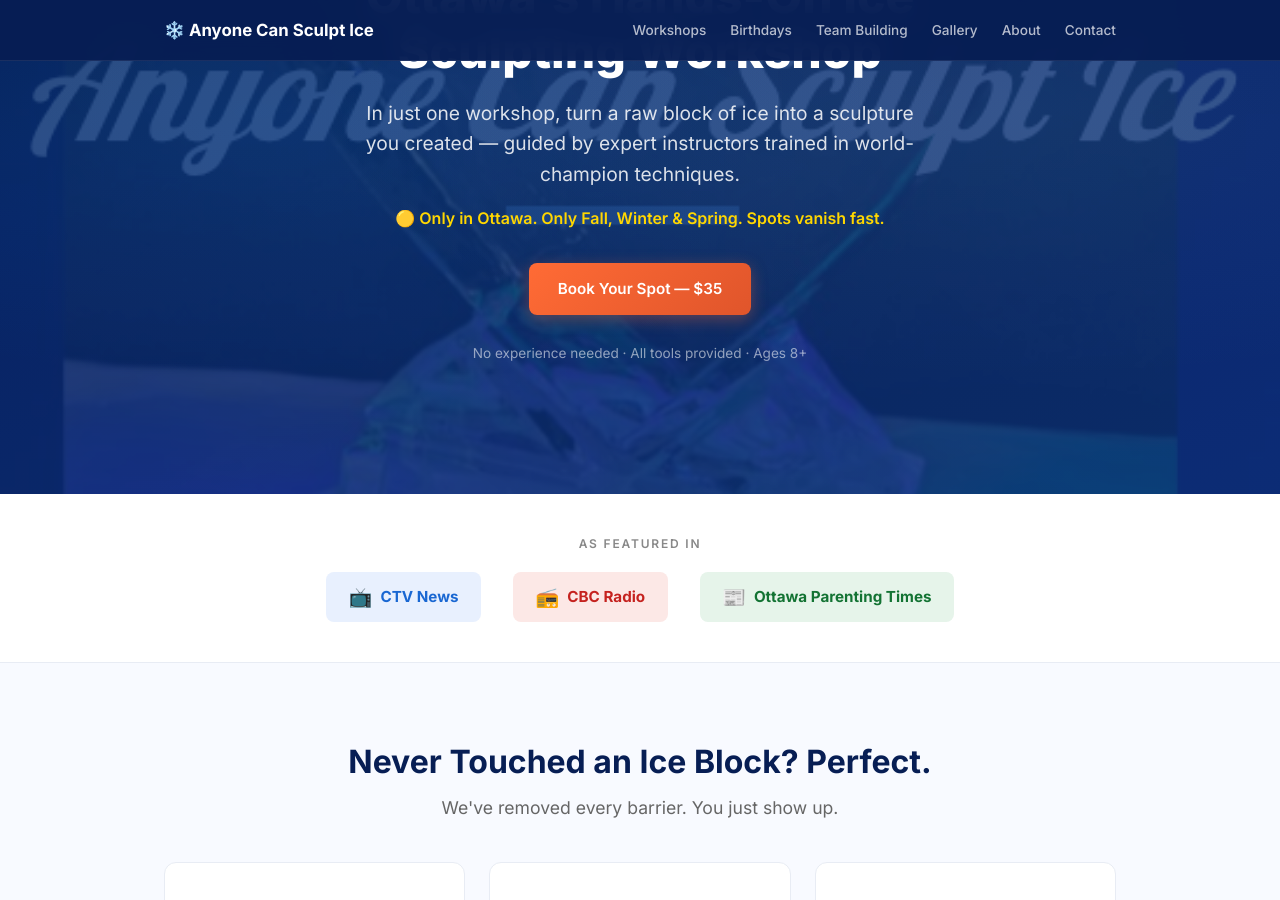
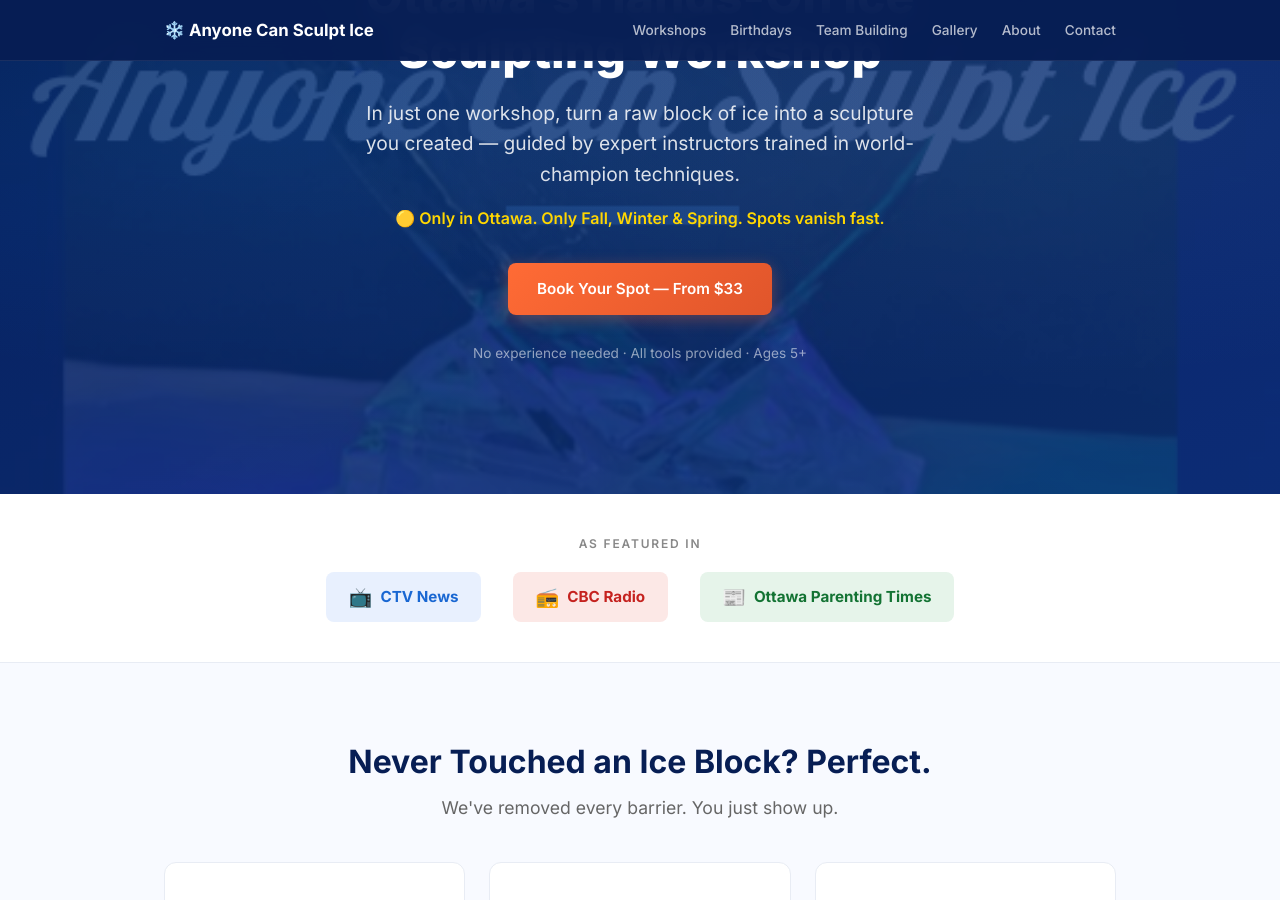
Before and after one commit to sufaice/anyonecansculptice.com, a Jekyll site: the page built from index.html, in a window 1280 px wide and 900 px high, scrolled down 271 px. Built offline with Jekyll 4.4.1, drawn with Linux system fonts in a browser that asks for light colours; some of the changed text lies outside the part shown.

Commit message:
Update public workshop pricing: kids 5-15 CA$33 / general 16+ CA$39; age policy 5+

```diff
--- a/assets/css/styles.css
+++ b/assets/css/styles.css
@@ -386,6 +386,34 @@
   font-size: 1rem;
   color: #888;
   font-weight: 500;
+}
+
+/* Two-tier pricing (Kids / General) */
+.price-tier {
+  display: flex;
+  align-items: baseline;
+  justify-content: center;
+  gap: 0.5rem;
+  margin-bottom: 0.4rem;
+}
+
+.price-tier:last-child {
+  margin-bottom: 0;
+}
+
+.tier-amount {
+  display: inline-flex;
+  align-items: baseline;
+}
+
+.price-tier .currency { font-size: 1.2rem; }
+
+.price-tier .amount { font-size: 2.5rem; }
+
+.tier-label {
+  font-size: 0.95rem;
+  color: #555;
+  font-weight: 600;
 }
 
 .offer-features {
--- a/index.html
+++ b/index.html
@@ -11,8 +11,8 @@
     <h1>Ottawa's Hands-On Ice Sculpting Workshop</h1>
     <p class="hero-lead">In just one workshop, turn a raw block of ice into a sculpture you created — guided by expert instructors trained in world-champion techniques.</p>
     <p class="hero-urgency">🟡 Only in Ottawa. Only Fall, Winter &amp; Spring. Spots vanish fast.</p>
-    <a href="https://www.eventbrite.ca/e/anyone-can-sculpt-ice-ottawas-hands-on-ice-sculpting-workshop-registration-1965689434012?aff=oddtdtcreator" class="btn btn-cta">Book Your Spot — $35</a>
-    <p class="hero-reassure">No experience needed &middot; All tools provided &middot; Ages 8+</p>
+    <a href="https://www.eventbrite.ca/e/anyone-can-sculpt-ice-ottawas-hands-on-ice-sculpting-workshop-registration-1965689434012?aff=oddtdtcreator" class="btn btn-cta">Book Your Spot — From $33</a>
+    <p class="hero-reassure">No experience needed &middot; All tools provided &middot; Ages 5+</p>
   </div>
 </section>
 
@@ -57,7 +57,7 @@
       </div>
       <div class="obj-card">
         <span class="obj-icon">👨‍👩‍👧</span>
-        <h3>Ages 8 and Up Welcome</h3>
+        <h3>Ages 5 and Up Welcome</h3>
         <p>Under 12? Bring a guardian. Families create together — it's unforgettable.</p>
       </div>
       <div class="obj-card">
@@ -89,7 +89,14 @@
       <div class="offer-badge">Most Popular</div>
       <h3>Anyone Can Sculpt Ice — Introductory Workshop</h3>
       <div class="offer-price">
-        <span class="currency">$</span><span class="amount">35</span><span class="period">/person</span>
+        <div class="price-tier">
+          <span class="tier-amount"><span class="currency">$</span><span class="amount">33</span></span>
+          <span class="tier-label">Kids &middot; ages 5&ndash;15</span>
+        </div>
+        <div class="price-tier">
+          <span class="tier-amount"><span class="currency">$</span><span class="amount">39</span></span>
+          <span class="tier-label">General &middot; ages 16+</span>
+        </div>
       </div>
       <ul class="offer-features">
         <li>90-minute guided hands-on session</li>
@@ -235,7 +242,7 @@
       </details>
       <details class="faq-item">
         <summary>Can I bring my child?</summary>
-        <p>Ages 8 and up are welcome. Under 12 needs a guardian present. It's a great parent-child experience.</p>
+        <p>Ages 5 and up are welcome. Under 12 needs a guardian present. It's a great parent-child experience.</p>
       </details>
       <details class="faq-item">
         <summary>When are workshops available?</summary>
@@ -261,7 +268,7 @@
         <p>In 2009, Suguru and Junichi Nakamura took first place at the World Ice Art Championships with a 2.5-meter kingfisher sculpture carved from a single block.</p>
         <p>He created Anyone Can Sculpt Ice to make ice sculpting accessible to everyone. Every workshop is led by instructors he personally trains, using the techniques he developed over a lifetime of competitive and professional carving.</p>
         <div class="about-cta">
-          <a href="https://www.eventbrite.ca/e/anyone-can-sculpt-ice-ottawas-hands-on-ice-sculpting-workshop-registration-1965689434012?aff=oddtdtcreator" class="btn btn-cta">Book a Workshop — $35</a>
+          <a href="https://www.eventbrite.ca/e/anyone-can-sculpt-ice-ottawas-hands-on-ice-sculpting-workshop-registration-1965689434012?aff=oddtdtcreator" class="btn btn-cta">Book a Workshop — From $33</a>
         </div>
       </div>
       <div class="about-image">
```
